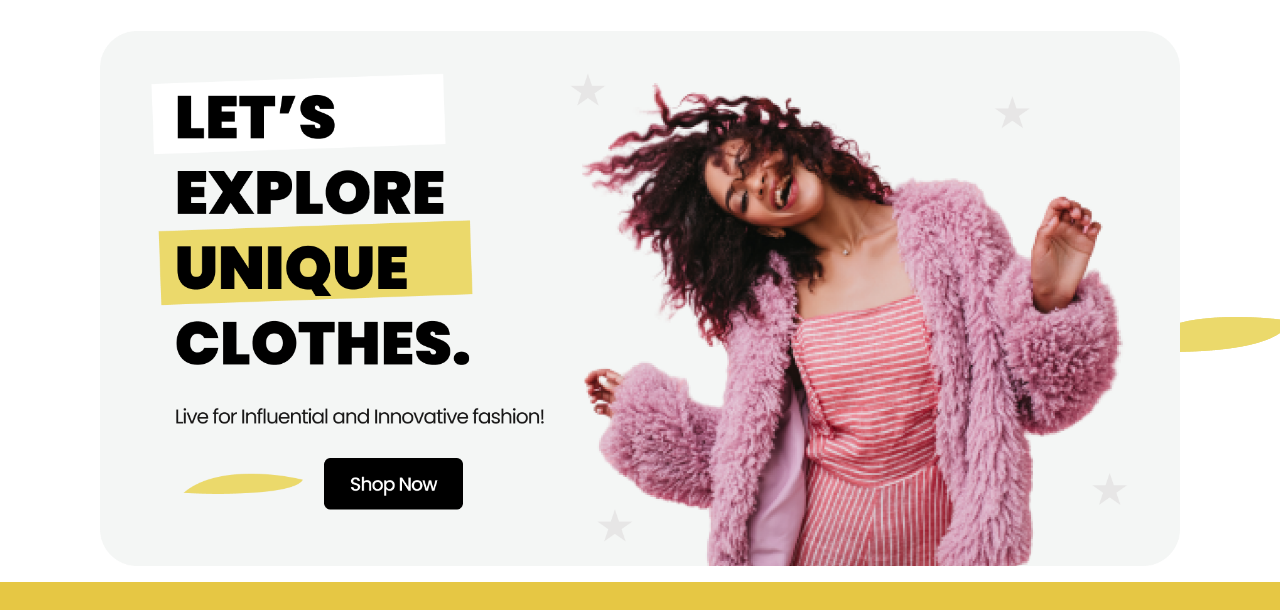
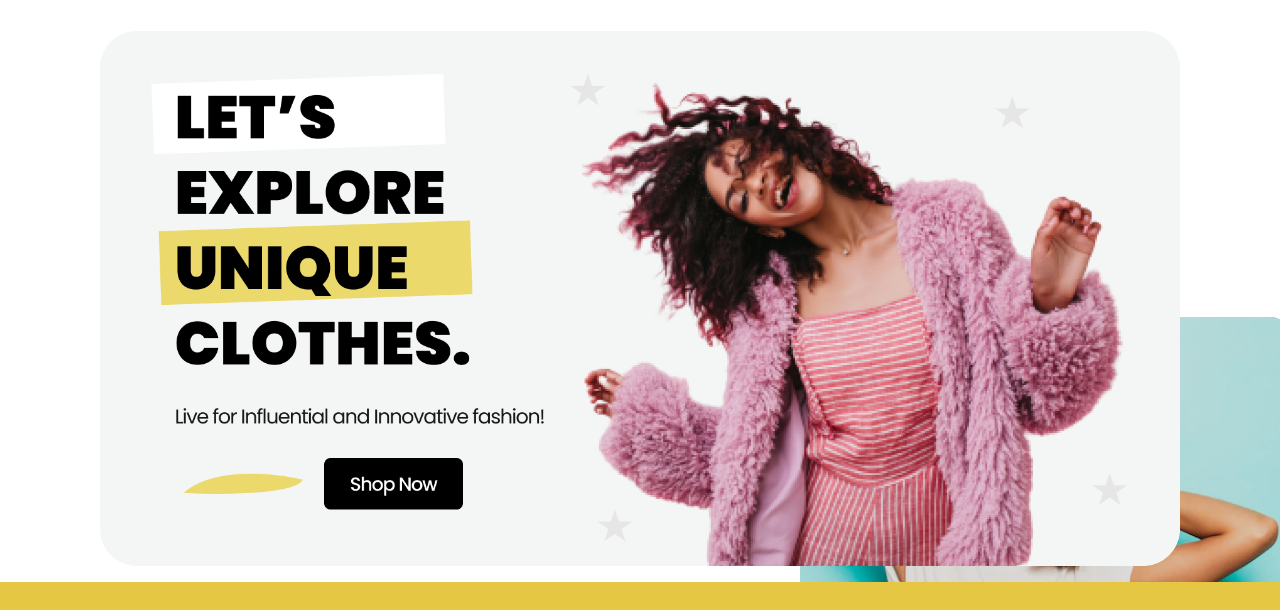
Before and after one commit to Enzo94-beep/css-tailwind, a plain HTML site: page index.html in a window 1280 px wide. Shown: the part 83-693 px from the top of the page. Drawn offline with nearby package versions, Linux system fonts and the light colour scheme.

Commit message:
Update index.html

```diff
--- a/index.html
+++ b/index.html
@@ -89,7 +89,7 @@
 </html>
 
       <img
-      src="img/detalhe.png"
+      src="img/modelo2.png"
       alt="detalhe de texto"
       class="w-[100px] lg:w-auto absolute top-1/2 -right-[10px] -z-[1]"
       >
@@ -103,7 +103,7 @@
     </section>
 
       <img
-      src="img/detalhe.png"
+      src="img/modelo3.png"
       alt="detalhe de texto"
       class="w-[100px] lg:w-auto absolute top-1/2 -right-[10px] -z-[1]"
       >
```
